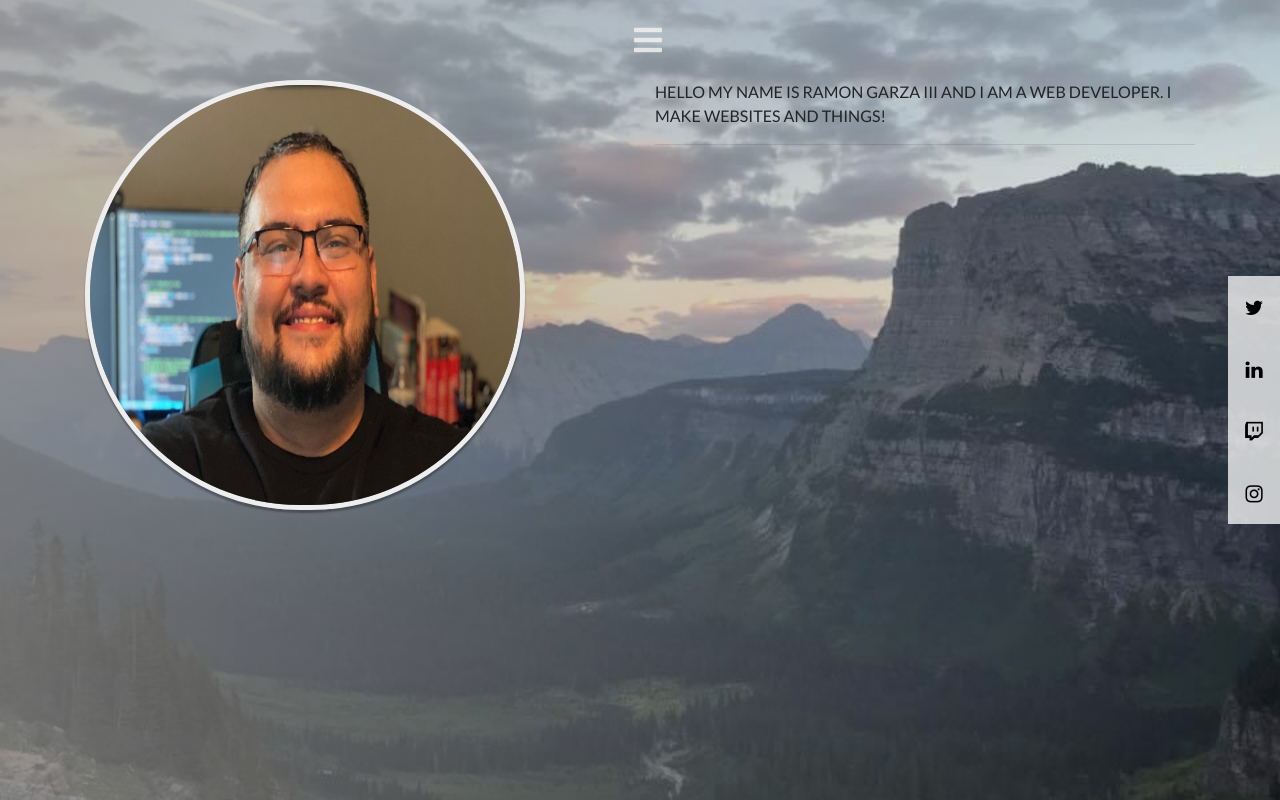
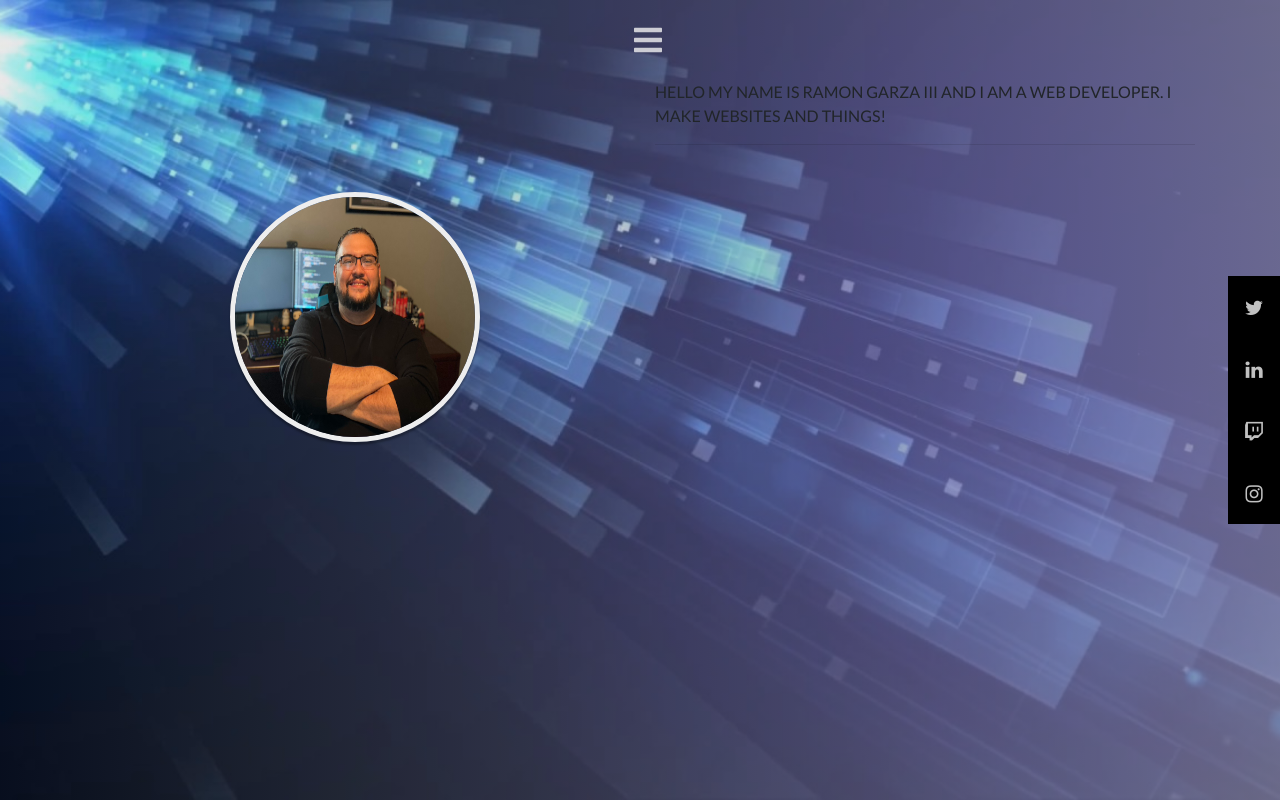
Before and after one commit to Ramong06/portfolio-website, a React (Create React App) app: page /about in a window 1280 px wide. Built offline with nearby package versions, Linux system fonts and the light colour scheme; the HTML template or start-up script is replaced by a standard one.

Commit message:
changed theme of home page

```diff
--- a/src/App.css
+++ b/src/App.css
@@ -43,23 +43,8 @@
 }
 
 .about-page {
-  background: linear-gradient(to right, rgba(148, 148, 148, 0.7), rgba(41, 41, 41, 0.1)),  url(./images/mountains.jpeg);
+  background: linear-gradient(to left, rgba(148, 148, 148, 0.7), rgba(41, 41, 41, 0.1)),  url(./images/background.jpeg);
   height: 100vh;
   background-position: center;
   background-size: cover;
 }
-
-.myPicImage {
-  display: block;
-  width: 440px;
-  height: 430px;
-  /* margin: 1em auto;
-  background-size: cover;
-  background-repeat: no-repeat;
-  background-position: center center; */
-  -webkit-border-radius: 99em;
-  -moz-border-radius: 99em;
-  border-radius: 99em;
-  border: 5px solid #eee;
-  box-shadow: 0 3px 2px rgba(0, 0, 0, 0.3);
-}
--- a/src/components/Hero/index.js
+++ b/src/components/Hero/index.js
@@ -53,7 +53,7 @@ const Hero = () => {
                     <div className="hero-header-text">
                         <h1 className="my-name">Ramon <span className="letter-g">G</span>arza</h1>
                         <hr className="about-page-line"/>
-                    </div>
+                        </div>
                 </Row>
                 <Row className="justify-content-md-start">
                     <div className="hero-text">
--- a/src/components/Hero/styles.css
+++ b/src/components/Hero/styles.css
@@ -1,5 +1,5 @@
 .background {
-    background: linear-gradient(to right, rgba(0,0,0,0.7), rgba(0,0,0,0.1)), url(../../images/me-on-mountain.jpeg);
+    background: linear-gradient(to right, rgba(0,0,0,0.7), rgba(0,0,0,0.1)), url(../../images/particles.jpeg);
     height: 100vh;
     background-position: center;
     background-size: cover;
@@ -31,3 +31,20 @@ hr.about-page-line {
 	font-size: 40px;
 	font-family: "Nanum Myeongjo", sans-serif;
 }
+
+.myPicImage {
+  display: block;
+  width: 250px;
+  height: 250px;
+  margin: 1em auto;
+  background-size: cover;
+  background-repeat: no-repeat;
+  background-position: center center;
+  -webkit-border-radius: 99em;
+  -moz-border-radius: 99em;
+  border-radius: 99em;
+  border: 5px solid #eee;
+  box-shadow: 0 3px 2px rgba(0, 0, 0, 0.3);
+  margin-top: 7em;
+  margin-bottom: -3em;
+}
--- a/src/components/Sidebar/styles.css
+++ b/src/components/Sidebar/styles.css
@@ -13,14 +13,14 @@
   text-align: center;
   padding: 16px;
   transition: all 0.3s ease;
-  background: rgba(245, 245, 245, 0.79);
-  color: black;
+  background: #000;
+  color: rgba(245, 245, 245, 0.79);
   font-size: 20px;
 }
 
 .icon-bar a:hover {
-  color: whitesmoke;
-  background-color: #000;
+  color: #000;
+  background-color: rgba(245, 245, 245, 0.79);
 }
 
 .content {
--- a/src/pages/About.js
+++ b/src/pages/About.js
@@ -3,7 +3,7 @@ import "../App.css";
 import Sidebar from '../components/Sidebar';
 import { Container, Row, Col } from "react-bootstrap";
 import Navbar from "../components/Navbar";
-import MyPic from "../images/my-pic2.jpeg";
+import MyPic from "../images/my-pic.jpeg";
 
 const About = () => {
     return (
@@ -12,7 +12,7 @@ const About = () => {
             <Container>
                 <Sidebar />
                 <Row>
-                    <Col>
+                    <Col size="md-4 sm-6 justify-content-md-center">
                         <img className="myPicImage" src={MyPic} alt="male-in-front-of-computer" />
                     </Col>
                     <Col>
```
Also changed, not shown: src/images/my-pic.jpeg (added), src/images/particles.jpeg (added).
